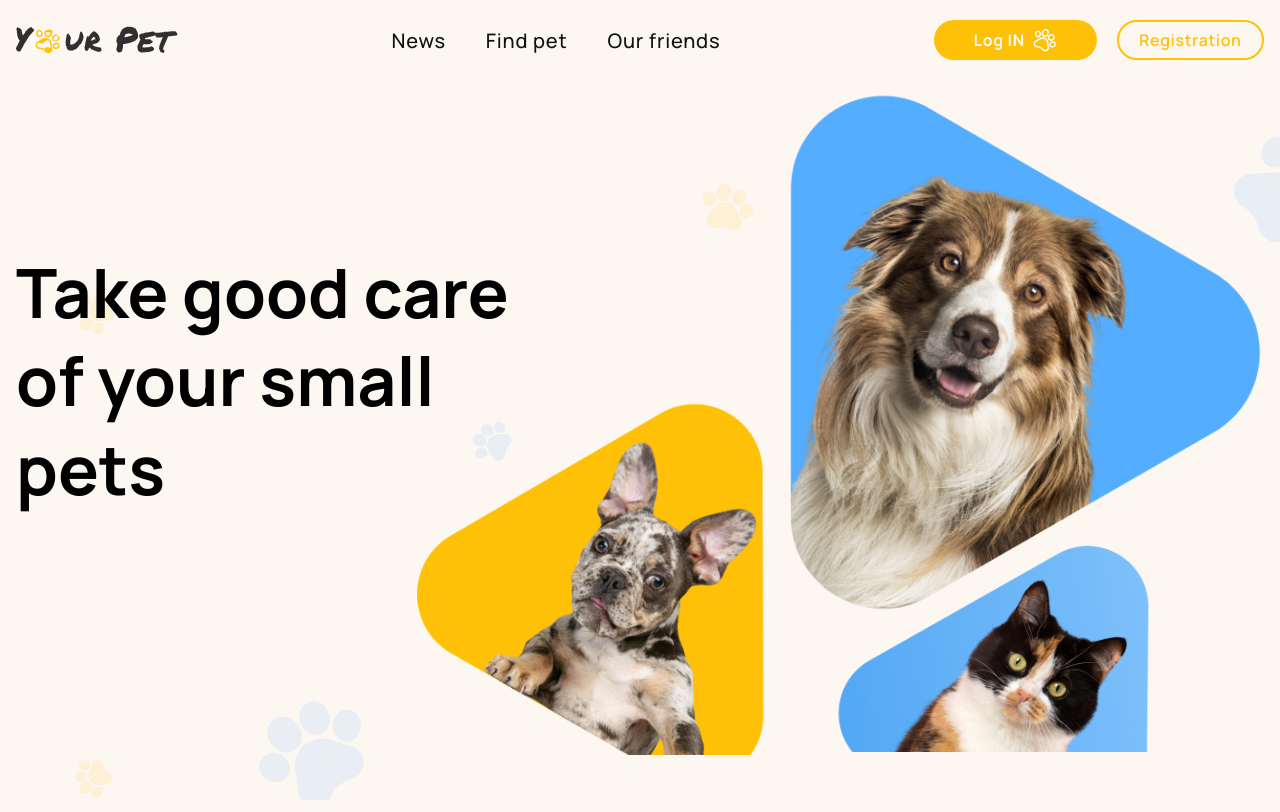
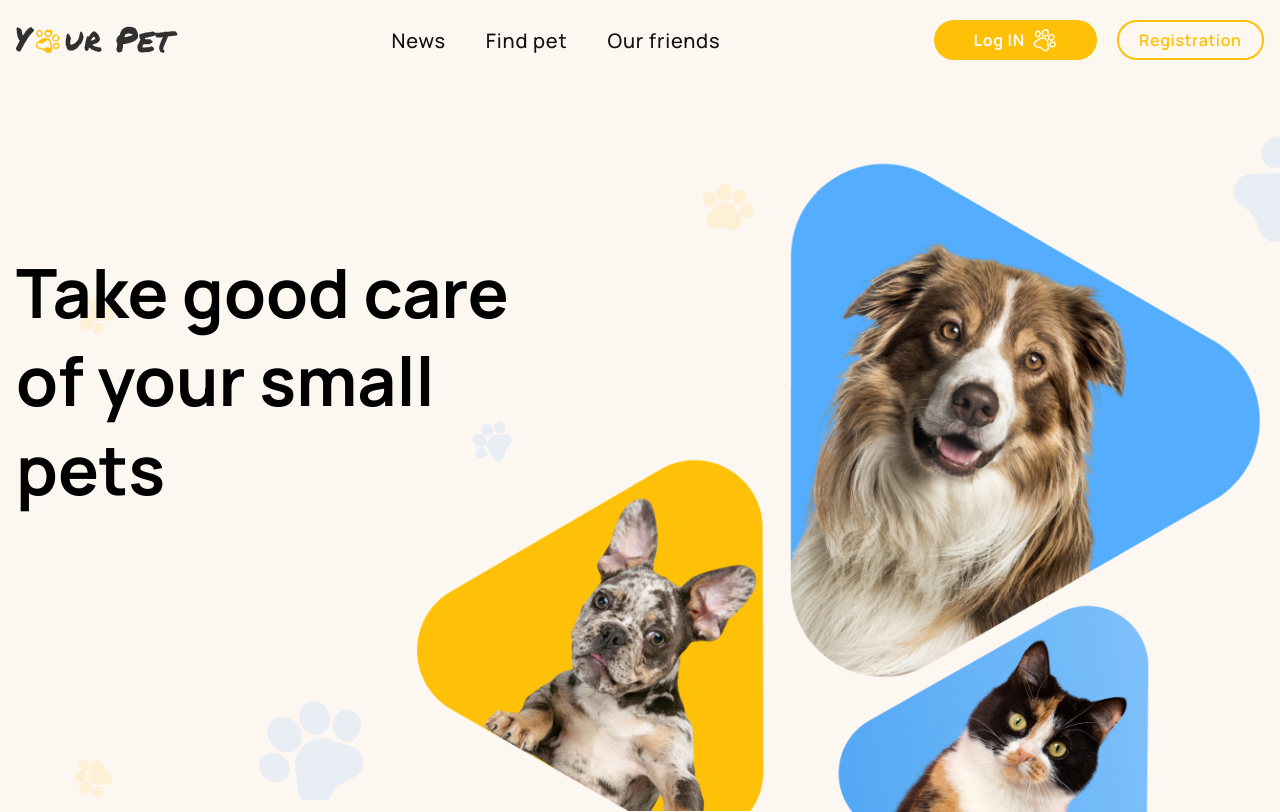
Before and after one commit to OlgaMunaieva/project-savePets05, a React (Create React App) app: page /project-savePets05/main in a window 1280 px wide. Built offline with nearby package versions, Linux system fonts and the light colour scheme.

Commit message:
corrected homepage

```diff
--- a/src/components/home/homeImages/HomeImages.styled.js
+++ b/src/components/home/homeImages/HomeImages.styled.js
@@ -30,9 +30,9 @@ const BigDogImg = styled.img`
   }
   ${variables.breakPoints.desktop} {
     width: 704px;
-    top: 0px;
+    top: 28px;
     left: 8px;
-    margin: -40px 32px;
+    margin: 0 32px;
   }
 `;
 
@@ -48,7 +48,7 @@ const SmallDogImg = styled.img`
   }
   ${variables.breakPoints.desktop} {
     width: 540px;
-    top: 290px;
+    top: 346px;
     left: -160px;
   }
 `;
@@ -65,7 +65,7 @@ const CatImg = styled.img`
   }
   ${variables.breakPoints.desktop} {
     width: 420px;
-    top: 490px;
+    top: 550px;
     left: 266px;
   }
 `;
```
